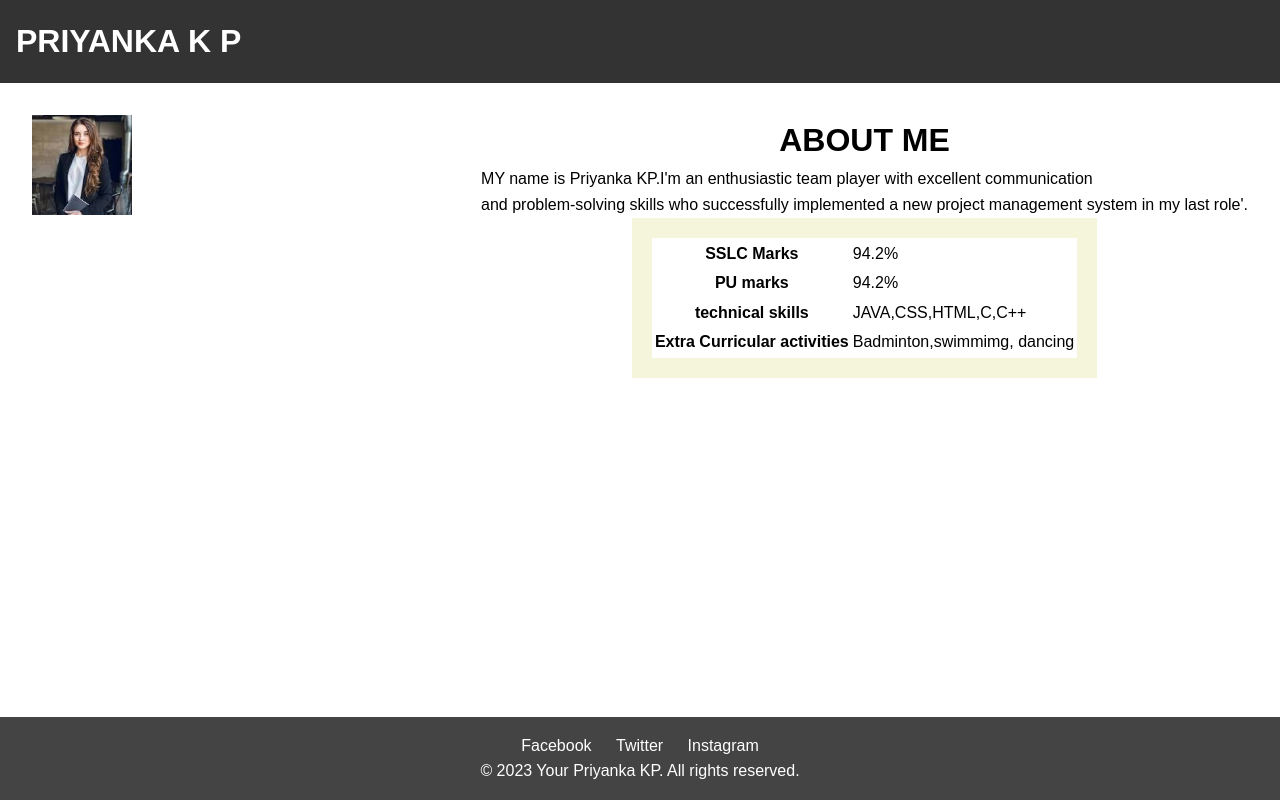
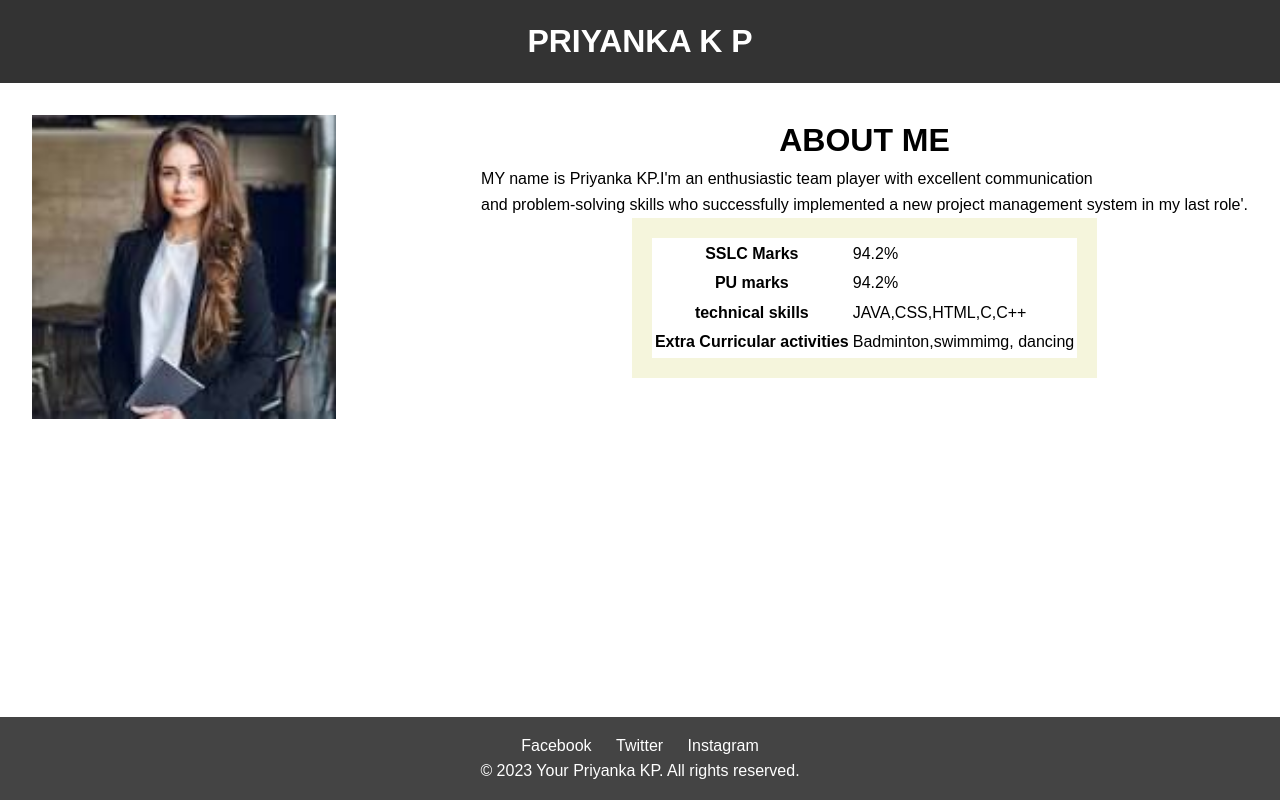
Before and after one commit to Priyanka-0507/priyakportfolio, a plain HTML site: page index.html in a window 1280 px wide. Drawn offline with Linux system fonts and the light colour scheme.

Commit message:
Update indx.css

```diff
--- a/indx.css
+++ b/indx.css
@@ -13,20 +13,15 @@ body, h1, h2, p, ul, li {
     color: #fff;
     text-align: center;
     padding: 1rem;
-    display: flex;
-    align-items: center;
-    justify-content: space-between;
     }
     .ttl {
         text-align: center;
         font-family: Arial, Helvetica, sans-serif;
-        display: flex;
-        align-items: center;
-        justify-content: space-between;
+
     }
     .pic img {
         float: left;
-    max-width: 100px;
+    width: 25%;
     height: auto;
     align-items: left;
     flex:2
```
